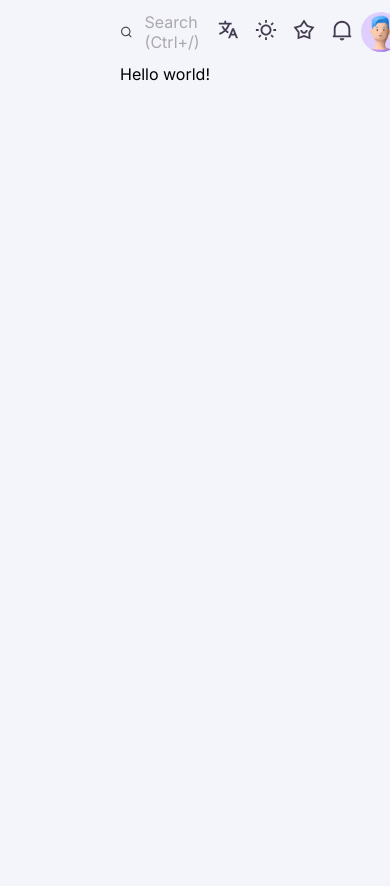
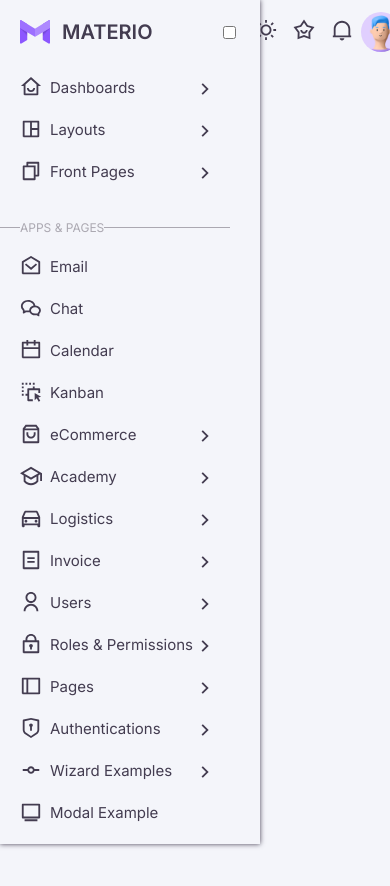
Before and after one commit to dendy01/AdminPanel, a Vue app: page /AdminPanel/layout in a window 390 px wide. Shown: the top 886 px of the page. Built offline with nearby package versions, Linux system fonts and the light colour scheme.

Commit message:
fix: header and sidebar

```diff
--- a/src/components/Header/VHeader.vue
+++ b/src/components/Header/VHeader.vue
@@ -1,6 +1,12 @@
 <template>
-
-    <header class="header">
+    <div
+        class="observer"
+        ref="observer"
+    ></div>
+    <header
+        class="header"
+        ref="myHeader"
+    >
         <div class="container">
             <VHeaderInput
                 v-if="isActive"
@@ -40,21 +46,51 @@
 import Search from "@/assets/icons/icons-header/search.svg";
 import VHeaderInput from "@/components/Header/VHeaderInput.vue";
 import { IHeaderGroup } from "@/model/layout/Header";
-import { inject, ref } from "vue";
+import { inject, onMounted, ref, useTemplateRef } from "vue";
 
 const props = inject<IHeaderGroup[]>("header");
 const isActive = ref<boolean>(false);
+const myObserver = useTemplateRef("observer");
+const myHeader = useTemplateRef("myHeader");
+
+const options = {
+    rootMargin: "0px",
+    threshold: 1.0,
+};
+
+const callback = function (entries: any) {
+
+    if (myHeader.value) {
+        if (!entries[0].isIntersecting) {
+            myHeader.value.classList.add("header-observer");
+        } else {
+            myHeader.value.classList.remove("header-observer");
+        }
+    }
+
+};
+
+const observer = new IntersectionObserver(callback, options);
 
 const changeActive = () => {
     isActive.value = !isActive.value;
 };
+
+onMounted(() => {
+    if (myObserver.value && myHeader.value) {
+        observer.observe(myObserver.value);
+    }
+});
 </script>
 
 <style scoped lang="scss">
 .header {
+    width: 100%;
     color: var(--color-dark);
     background: var(--bg-primery);
-    position: relative;
+    position: sticky;
+    top: 0;
+    left: 0;
 
     .header-search {
         display: flex;
@@ -96,4 +132,11 @@ const changeActive = () => {
         }
     }
 }
+
+.header-observer {
+    opacity: .9;
+    padding: 0 16px;
+    background: var(--color-white);
+    border-radius: 0 0 8px 8px;
+}
 </style>
--- a/src/components/Sidebar/VSidebar.vue
+++ b/src/components/Sidebar/VSidebar.vue
@@ -2,8 +2,9 @@
 
     <aside
         class="aside"
-        ref="asideWidth"
-        :style="{ width: 260 + 'px' }"
+        :class="{ 'aside-active': isCheck }"
+        @mouseenter="isOpenSidebar = true"
+        @mouseleave="isOpenSidebar = false"
     >
         <div class="aside-head">
             <RouterLink to="#">
@@ -13,11 +14,19 @@
                 </span>
             </RouterLink>
 
-            <input type="checkbox" />
+            <input
+                type="checkbox"
+                class="aside-head__input"
+                @change="isCheck = !isCheck"
+            />
         </div>
 
         <div class="aside-body">
-            <VSidebarUl :li="li"></VSidebarUl>
+            <VSidebarUl
+                :isCheck="isCheck"
+                :isOpenSidebar="isOpenSidebar"
+                :li="li"
+            ></VSidebarUl>
         </div>
 
     </aside>
@@ -28,6 +37,7 @@
 import LogoIcon from '@/assets/icons/logo.svg';
 import VSidebarUl from '@/components/Sidebar/VSidebarUl.vue';
 import { ISidebarGroup } from '@/model/layout/Sidebar';
+import { ref } from 'vue';
 
 interface IPropsType {
     title?: string,
@@ -36,11 +46,14 @@ interface IPropsType {
 
 defineProps<IPropsType>();
 
+const isCheck = ref<boolean>(false);
+const isOpenSidebar = ref<boolean>(false);
 </script>
 
 
 <style scoped lang="scss">
 .aside {
+    width: 80px;
     height: 100%;
     font-size: 15px;
     font-weight: 400;
@@ -48,10 +61,41 @@ defineProps<IPropsType>();
     position: fixed;
     top: 0;
     left: 0;
+    z-index: 1000;
     transition: all .3s ease;
 
     color: var(--color-dark);
     background: var(--bg-primery);
+
+    &:hover {
+        width: 260px;
+        padding-right: 4px;
+        box-shadow: 0 0 5px;
+
+        .aside-title,
+        .aside-head__input {
+            display: block;
+        }
+    }
+
+    .aside-title,
+    .aside-head__input {
+        display: none;
+    }
+}
+
+.aside-active {
+    width: 260px;
+
+    &:hover {
+        padding-right: 0;
+        box-shadow: none;
+    }
+
+    .aside-title,
+    .aside-head__input {
+        display: block;
+    }
 }
 
 .aside-head {
@@ -94,9 +138,5 @@ defineProps<IPropsType>();
     }
 }
 
-@media (max-width: 920px) {
-    .aside {
-        transform: translateX(-260px);
-    }
-}
+@media (max-width: 920px) {}
 </style>
--- a/src/components/Sidebar/VSidebarLi.vue
+++ b/src/components/Sidebar/VSidebarLi.vue
@@ -2,17 +2,24 @@
 
     <li
         :class="{ active: isOpen, 'aside-menu__item': groupItem.select }"
-        :style="{ 'margin-bottom': (isOpen ? height : 0) + 'px' }"
+        :style="{ 'margin-bottom': (isOpen && (isCheck || isOpenSidebar) ? height : 0) + 'px' }"
     >
         <span v-if="groupItem.select">
+            <span>
                 <component
                     :is="groupItem.icon"
                     class="icon-class"
                 ></component>
+            </span>
+            <span
+                class="aside-menu__item--icon"
+                :class="{ open: isCheck || isOpenSidebar }"
+            >
                 {{ groupItem.content }} <ArrowIcon
                     class="icon"
                     v-if="groupItem.select"
                 ></ArrowIcon>
+            </span>
         </span>
 
         <RouterLink
@@ -21,20 +28,27 @@
             :class="{ 'aside-menu__item--link': !groupItem.select }"
         >
             <span>
+                <span>
                     <component
                         :is="groupItem.icon"
                         class="icon-class"
                     ></component>
+                </span>
+                <span
+                    class="aside-menu__item--link_icon"
+                    :class="{ open: isCheck || isOpenSidebar }"
+                >
                     {{ groupItem.content }} <ArrowIcon
                         class="icon"
                         v-if="groupItem.select"
                     ></ArrowIcon>
                 </span>
+            </span>
         </RouterLink>
 
         <Transition>
             <VSidebarSelectUl
-                v-if="isOpen"
+                v-if="isOpen && (isCheck || isOpenSidebar)"
                 :select="groupItem.select"
                 @calc-height="changeHeight"
                 @click.stop
@@ -54,6 +68,8 @@ interface IPropsType {
     groupItem: ISidebarLink;
     isOpen: boolean;
     id: string;
+    isCheck: boolean;
+    isOpenSidebar: boolean;
 }
 
 defineProps<IPropsType>();
@@ -100,6 +116,17 @@ const changeHeight = (newHeight: number) => {
         position: absolute;
         right: 20px;
     }
+
+    .aside-menu__item--icon {
+        text-wrap: nowrap;
+        display: none;
+        transition: all .3s ease;
+    }
+
+    .open {
+        display: block;
+        transition: all .3s ease;
+    }
 }
 
 .active {
@@ -113,6 +140,17 @@ const changeHeight = (newHeight: number) => {
 .aside-menu__item--link {
     display: block;
     color: var(--color-dark);
+
+    .aside-menu__item--link_icon {
+        text-wrap: nowrap;
+        display: none;
+        transition: all .3s ease;
+    }
+
+    .open {
+        display: block;
+        transition: all .3s ease;
+    }
 }
 
 .v-enter-active,
--- a/src/components/Sidebar/VSidebarSelectUl.vue
+++ b/src/components/Sidebar/VSidebarSelectUl.vue
@@ -9,7 +9,7 @@
             :key="selectItem.id"
         >
             <RouterLink
-                to="layout"
+                :to="selectItem.link ? selectItem.link : 'layout'"
                 class="aside-menu__item"
                 :class="{ active: isActive(selectItem.id) }"
                 @click="handleLink(selectItem.id)"
@@ -68,10 +68,18 @@ onMounted(() => {
     }
 
     a {
+        display: flex;
+        align-items: center;
+        flex-wrap: nowrap;
+
         color: var(--color-dark);
 
         &:hover {
             background: var(--color-gray-light);
+        }
+
+        span {
+            text-wrap: nowrap;
         }
     }
 
--- a/src/components/Sidebar/VSidebarUl.vue
+++ b/src/components/Sidebar/VSidebarUl.vue
@@ -9,7 +9,7 @@
             v-if="link.title"
             class="aside-menu__title"
         >
-            <span>{{ link.title }}</span>
+            <span :class="{ open: isCheck || isOpenSidebar }">{{ link.title }}</span>
         </span>
 
         <VSidebarLi
@@ -17,6 +17,8 @@
             :groupItem="groupItem"
             :key="groupItem.id"
             :id="groupItem.id"
+            :isCheck="isCheck"
+            :isOpenSidebar="isOpenSidebar"
             :isOpen="isOpen(groupItem.id)"
             @click="isId(groupItem.id)"
         ></VSidebarLi>
@@ -31,6 +33,8 @@ import { ref } from "vue";
 
 interface IPropsType {
     li?: ISidebarGroup[];
+    isCheck: boolean;
+    isOpenSidebar: boolean;
 }
 
 defineProps<IPropsType>();
@@ -76,9 +80,16 @@ const isOpen = (id: string) => {
     }
 
     span {
+        text-wrap: nowrap;
+        opacity: 0;
         position: relative;
         z-index: 20;
         background: var(--bg-primery);
+        transition: all .3s ease;
+    }
+
+    .open {
+        opacity: 1;
     }
 }
 </style>
--- /dev/null
+++ b/src/components/UI/UserInterface/Accordion/VAccordion.vue
@@ -0,0 +1,120 @@
+<template>
+
+    <div class="wrapper">
+
+        <div class="wrapper-accordion">
+
+            <h5 class="title">Accordion</h5>
+
+            <div class="wrapper-accordion__row">
+                <div class="wrapper-accordion__col">
+                    <small class="small-text">Basic Accordion</small>
+
+                    <div
+                        v-for="item in 3"
+                        :key="item"
+                    >
+                        <p
+                            class="wrapper-accordion__col--item"
+                            :class="{ active: isActive }"
+                            @click="isActive = !isActive"
+                        >
+                            Accordion Item 1 <Arrow></Arrow>
+                        </p>
+                        <div
+                            class="wrapper-accordion__col--content"
+                            :style="{ display: isActive ? 'block' : 'none' }"
+                        >
+                            Hello world
+                        </div>
+                    </div>
+                </div>
+
+                <div class="wrapper-accordion__col">
+                    <small class="small-text">Accordion Without Arrow</small>
+                </div>
+            </div>
+
+        </div>
+
+        <hr />
+
+        <div>
+
+            <h5 class="title">Customized Accordion</h5>
+            <small class="small-text">Accordion Customized Button</small>
+
+        </div>
+
+    </div>
+
+</template>
+
+<script setup lang="ts">
+import Arrow from "@/assets/icons/icons-accordion/arrow.svg";
+import { ref } from "vue";
+
+const isActive = ref<boolean>(false);
+
+// const accordion = ref([
+//     {
+//         id
+//     }
+// ])
+</script>
+
+<style scoped lang="scss">
+.wrapper {
+    padding: 30px 0;
+
+    .wrapper-accordion__row {
+        display: flex;
+        justify-content: space-between;
+        gap: 20px;
+
+        .wrapper-accordion__col {
+            width: 50%;
+            border: 2px solid red;
+
+            .wrapper-accordion__col--item {
+                padding: 12px 20px;
+
+                display: flex;
+                justify-content: space-between;
+                align-items: center;
+
+                cursor: pointer;
+                background: var(--color-white);
+                border: 2px solid green;
+            }
+
+            .active {
+                svg {
+                    transform: rotate(180deg);
+                }
+            }
+
+            .wrapper-accordion__col--content {
+                display: none;
+                padding: 0 20px 12px 20px;
+            }
+        }
+    }
+
+    hr {
+        margin: 40px 0;
+        border: 1px solid #ddd;
+    }
+
+    .title {
+        font-size: 18px;
+        font-weight: 500;
+        margin-bottom: 20px;
+        color: var(--color-dark);
+    }
+
+    .small-text {
+        color: var(--color-gray);
+    }
+}
+</style>
--- a/src/components/VMain.vue
+++ b/src/components/VMain.vue
@@ -1,8 +1,10 @@
 <template>
 
     <main class="main">
-        <VHeader></VHeader>
-        <RouterView />
+        <div class="container">
+            <VHeader></VHeader>
+            <RouterView />
+        </div>
     </main>
 
 </template>
@@ -17,6 +19,11 @@ import VHeader from "@/components/Header/VHeader.vue";
     margin-left: 260px;
     padding: 0 120px;
     background: var(--bg-primery);
+
+    .container {
+        width: 100%;
+        position: relative;
+    }
 }
 
 @media (max-width: 920px) {
--- a/src/routes/index.ts
+++ b/src/routes/index.ts
@@ -11,6 +11,11 @@ const routes = [
                 name: "Layout",
                 path: `${BASE_URL}/layout`,
                 component: () => import("@/components/VLayout.vue")
+            },
+            {
+                name: "Accordion",
+                path: `${BASE_URL}/accordion`,
+                component: () => import("@/components/UI/UserInterface/Accordion/VAccordion.vue")
             }
         ]
     },
--- a/src/views/HomeView.vue
+++ b/src/views/HomeView.vue
@@ -395,7 +395,7 @@ const sidebar = shallowRef<ISidebarGroup[]>([
                 select: [
                     {
                         id: useId(),
-                        content: "User Prifile",
+                        content: "User Profile",
                     },
                     {
                         id: useId(),
@@ -515,6 +515,7 @@ const sidebar = shallowRef<ISidebarGroup[]>([
                     {
                         id: useId(),
                         content: "Accordion",
+                        link: "accordion"
                     },
                     {
                         id: useId(),
--- a/tsconfig.json
+++ b/tsconfig.json
@@ -1,7 +1,8 @@
 {
     "compilerOptions": {
         "lib": [
-            "es2020"
+            "es2020",
+            "dom",
         ],
         "baseUrl": ".",
         "paths": {
```
Also changed, not shown: src/model/layout/Sidebar.ts (+10 -9 lines), src/assets/icons/icons-accordion/arrow.svg (added), 14 other files (tests, documents, lock files or other folders). Lines whose indentation alone changed are shown as unchanged.
